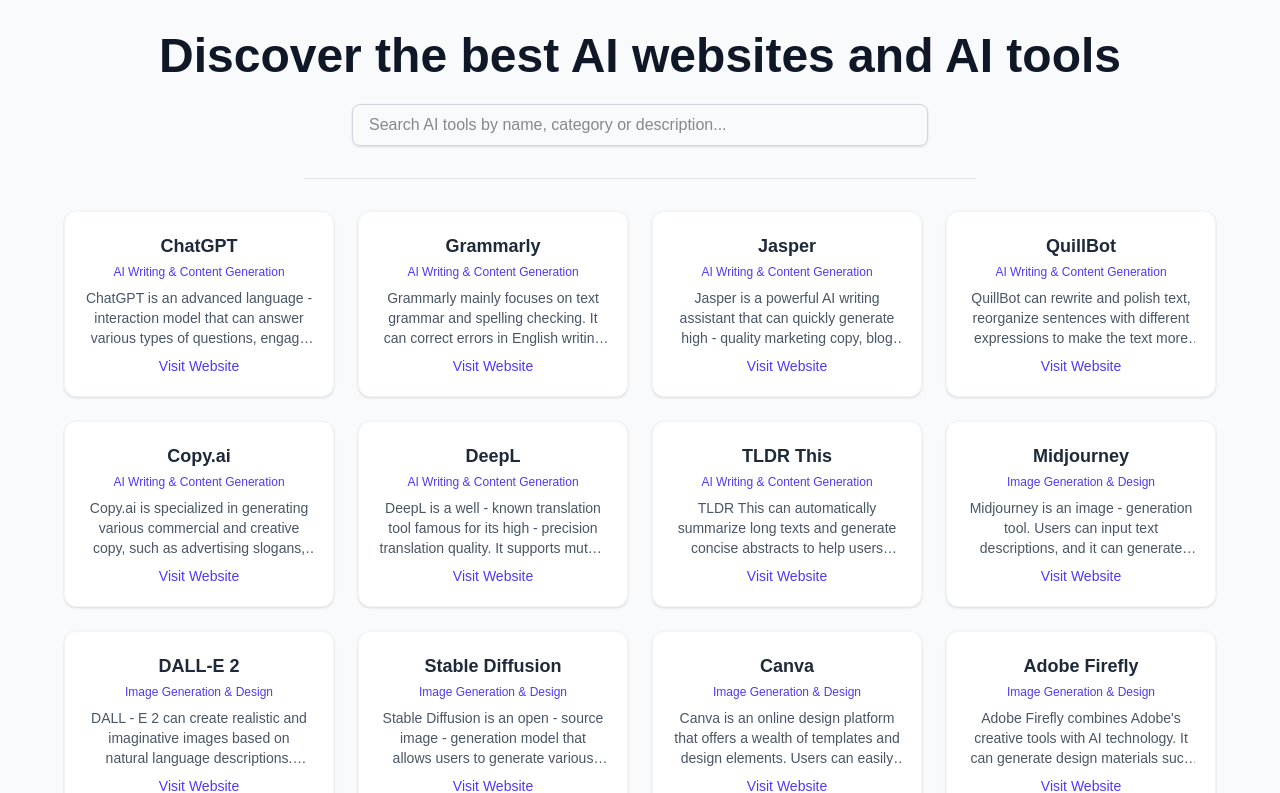
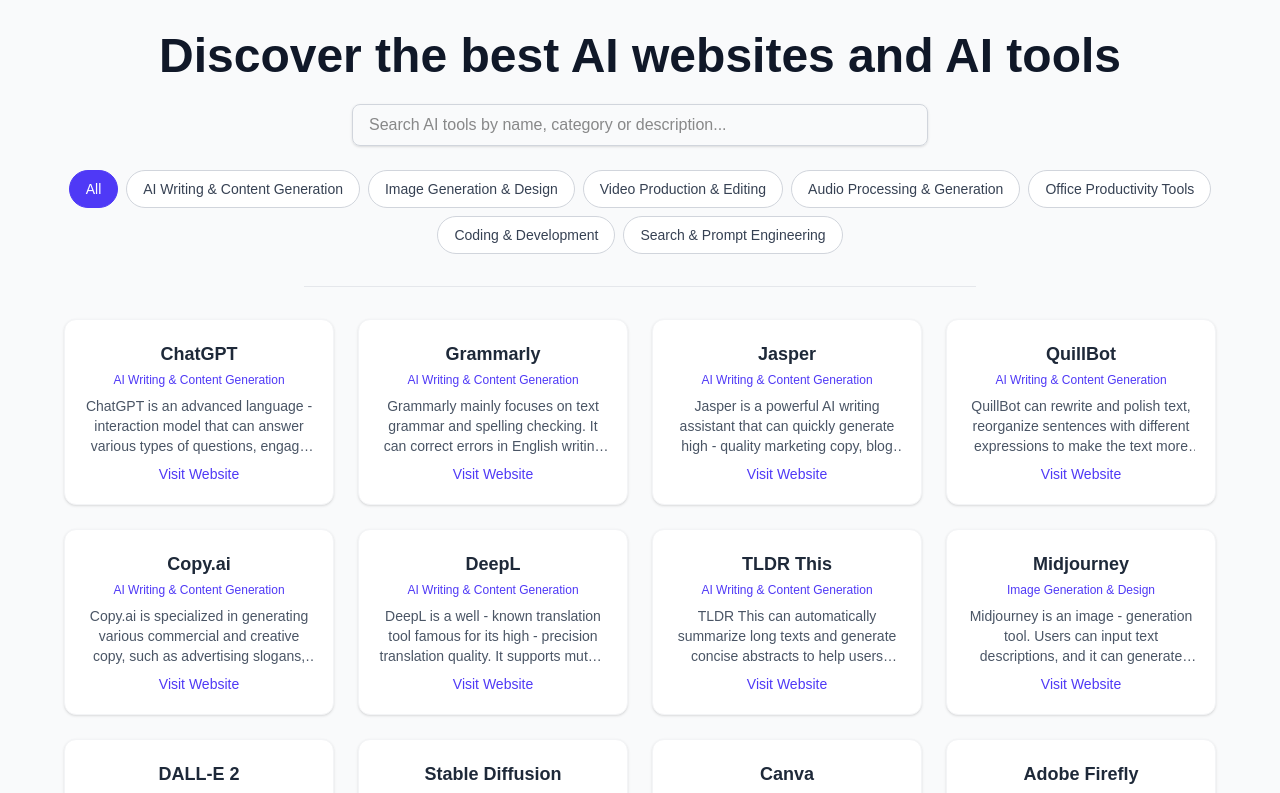
Before and after one commit to chenyichao1993/ai-tool-directory, a Next.js app: page / in a window 1280 px wide. Shown: the top 793 px of the page. Built offline with nearby package versions, Linux system fonts and the light colour scheme.

Commit message:
加分类筛选

```diff
--- a/src/app/page.tsx
+++ b/src/app/page.tsx
@@ -15,6 +15,7 @@
   const [loading, setLoading] = useState(true);
   const [error, setError] = useState<string | null>(null);
   const [search, setSearch] = useState('');
+  const [selectedCategory, setSelectedCategory] = useState<string>('All');
 
   useEffect(() => {
     fetch('/AI%20tool.json')
@@ -32,14 +33,18 @@
       });
   }, []);
 
-  // 实时过滤
+  // 获取所有分类
+  const categories = Array.from(new Set(tools.map(t => t.category))).filter(Boolean);
+
+  // 实时过滤+分类筛选
   const filteredTools = tools.filter(tool => {
     const q = search.toLowerCase();
-    return (
+    const matchSearch =
       tool.name.toLowerCase().includes(q) ||
       tool.description.toLowerCase().includes(q) ||
-      tool.category.toLowerCase().includes(q)
-    );
+      tool.category.toLowerCase().includes(q);
+    const matchCategory = selectedCategory === 'All' || tool.category === selectedCategory;
+    return matchSearch && matchCategory;
   });
 
   return (
@@ -49,7 +54,7 @@
         Discover the best AI websites and AI tools
       </h1>
       {/* 搜索框 */}
-      <div className="flex justify-center mb-8">
+      <div className="flex justify-center mb-6">
         <input
           type="text"
           value={search}
@@ -57,6 +62,24 @@
           placeholder="Search AI tools by name, category or description..."
           className="w-full max-w-xl px-4 py-2 border border-gray-300 rounded-lg shadow-sm focus:outline-none focus:ring-2 focus:ring-indigo-400 text-base"
         />
+      </div>
+      {/* 分类筛选按钮 */}
+      <div className="flex flex-wrap justify-center gap-2 mb-8">
+        <button
+          className={`px-4 py-2 rounded-full border text-sm font-medium transition ${selectedCategory === 'All' ? 'bg-indigo-600 text-white border-indigo-600' : 'bg-white text-gray-700 border-gray-300 hover:bg-indigo-50'}`}
+          onClick={() => setSelectedCategory('All')}
+        >
+          All
+        </button>
+        {categories.map(cat => (
+          <button
+            key={cat}
+            className={`px-4 py-2 rounded-full border text-sm font-medium transition ${selectedCategory === cat ? 'bg-indigo-600 text-white border-indigo-600' : 'bg-white text-gray-700 border-gray-300 hover:bg-indigo-50'}`}
+            onClick={() => setSelectedCategory(cat)}
+          >
+            {cat}
+          </button>
+        ))}
       </div>
       {/* 分割线 */}
       <div className="max-w-2xl mx-auto border-b border-gray-200 mb-8"></div>
```
